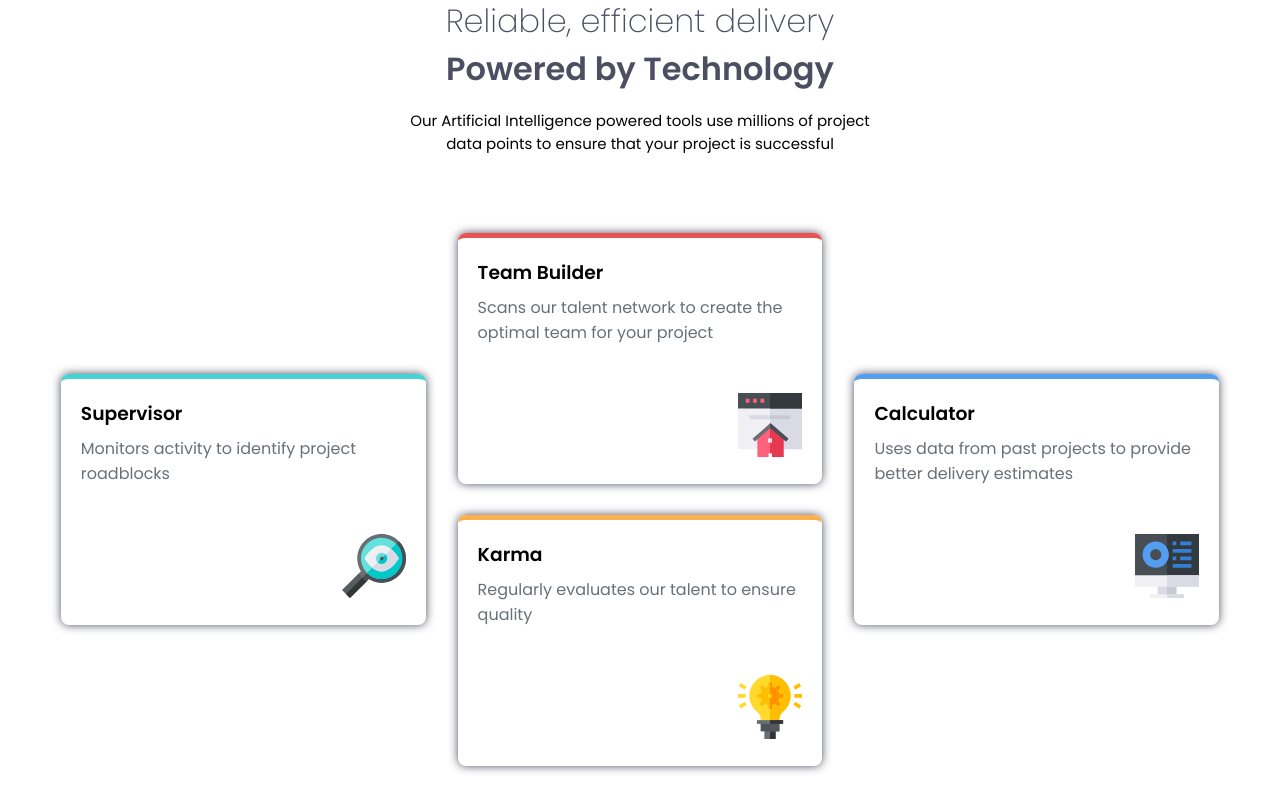
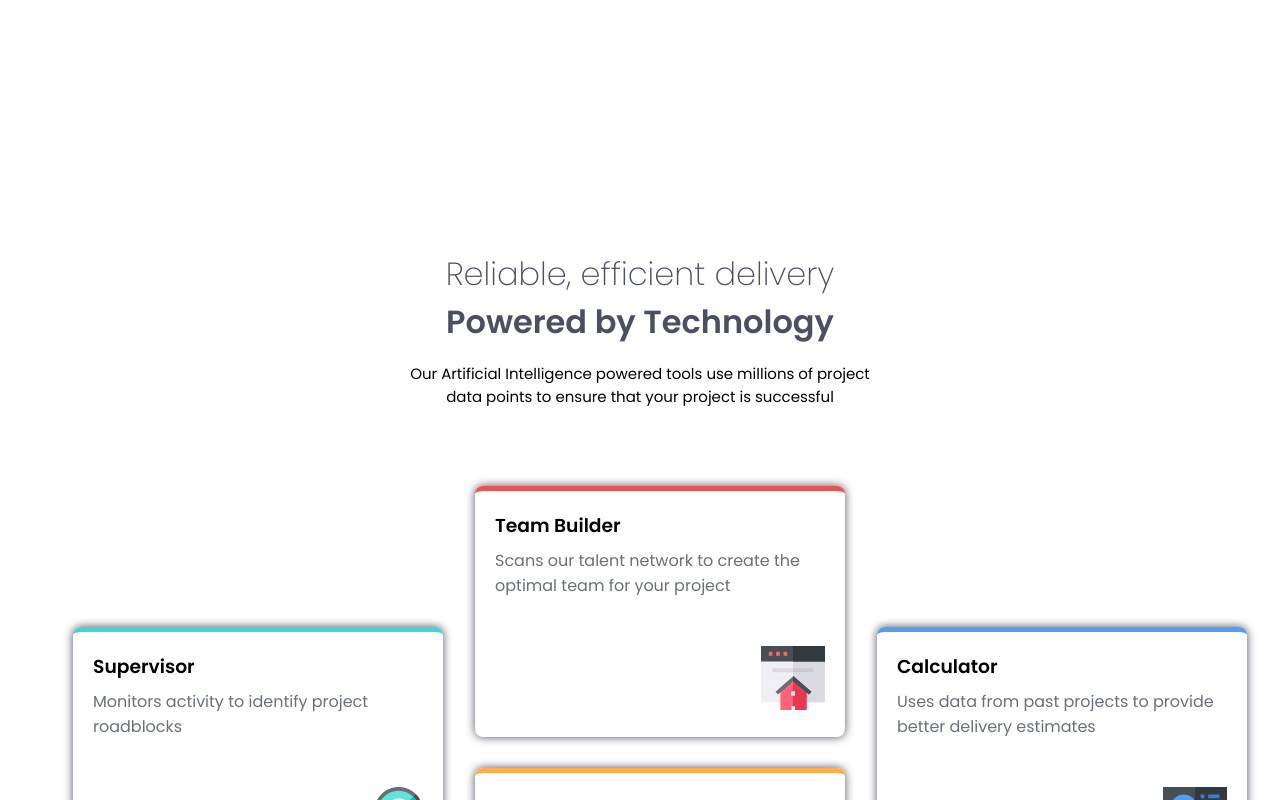
Before and after one commit to ofmarin/four-card-feature-section, an Angular app: page / in a window 1280 px wide. Shown: the top 800 px of the page. Built offline with nearby package versions, Linux system fonts and the light colour scheme.

Commit message:
hopefully last tweaks

```diff
--- a/angular.json
+++ b/angular.json
@@ -24,9 +24,7 @@
                 "input": "public"
               }
             ],
-            "styles": [
-              "src/styles.css"
-            ]
+            "styles": ["src/styles.css"]
           },
           "configurations": {
             "production": {
@@ -66,6 +64,9 @@
         },
         "test": {
           "builder": "@angular/build:unit-test"
+        },
+        "deploy": {
+          "builder": "angular-cli-ghpages:deploy"
         }
       }
     }
--- a/package.json
+++ b/package.json
@@ -24,6 +24,7 @@
     "@angular/build": "^21.2.12",
     "@angular/cli": "^21.2.12",
     "@angular/compiler-cli": "^21.2.0",
+    "angular-cli-ghpages": "^3.0.3",
     "jsdom": "^28.0.0",
     "prettier": "^3.8.1",
     "typescript": "~5.9.2",
--- a/src/app/app.css
+++ b/src/app/app.css
@@ -4,7 +4,10 @@
 main{
   padding: 50px 32px 32px;
   width: 100%;
-  height:100vh;
+  display:flex;
+  flex-direction: column;
+  justify-content: center;
+  align-items: center;
 }
 
 h1{
@@ -41,16 +44,21 @@ header{
 #description{
   font-size: 15px;
 }
-
+app-card, header{
+  width: 100%;
+  max-width: 90%;
+  box-sizing: border-box;
+}
 #cards{
   display: flex;
   flex-direction: column;
   justify-content: center;
   align-items: center;
   gap: 3rem;
+  width: 100%;
 }
 
-@media(min-width: 1024px){
+@media(min-width:1024px){
   main{
     display:flex;
     flex-direction: column;
@@ -75,6 +83,7 @@ header{
   header{
     margin-top:200px;
     margin-bottom:0;
+    max-width: 500px;
   }
   #description{
     text-align: center;
@@ -84,28 +93,40 @@ header{
     font-size:32px;
   }
 
+  app-card{
+
+    max-width: 400px;
+    min-width: 350px;
+  }
   #cards{
     display: grid;
     column-gap:32px;
     row-gap:16px;
     align-content: start;
-    grid-template-columns: repeat(3, 30%);
+    grid-template-columns: repeat(6, 1fr);
     grid-template-rows: repeat(6, 15%) ;
+    align-items: center;
+    max-width: 1000px;
 
+
+    app-card{
+      margin-left: 20px;
+    }
     app-card:nth-child(1){
-      grid-column: 1/1;
-      grid-row:3/3;
+      grid-column: 1/3;
+      grid-row: 3/3;
+      min-height: 248px;
     }
     app-card:nth-child(2){
-      grid-column: 2/2;
+      grid-column: 3/5;
       grid-row: 2/2;
     }
     app-card:nth-child(3){
-      grid-column: 2/2;
+      grid-column: 3/5;
       grid-row: 4/4 ;
     }
     app-card:nth-child(4){
-      grid-column: 3/3;
+      grid-column: 5/7;
       grid-row: 3/3;
     }
   }
--- a/src/app/card/card.css
+++ b/src/app/card/card.css
@@ -8,6 +8,8 @@
   #icon{
     text-align: end;
   }
+
+
 }
 
 #content{
```
Also changed, not shown: 1 other file (tests, documents, lock files or other folders).
